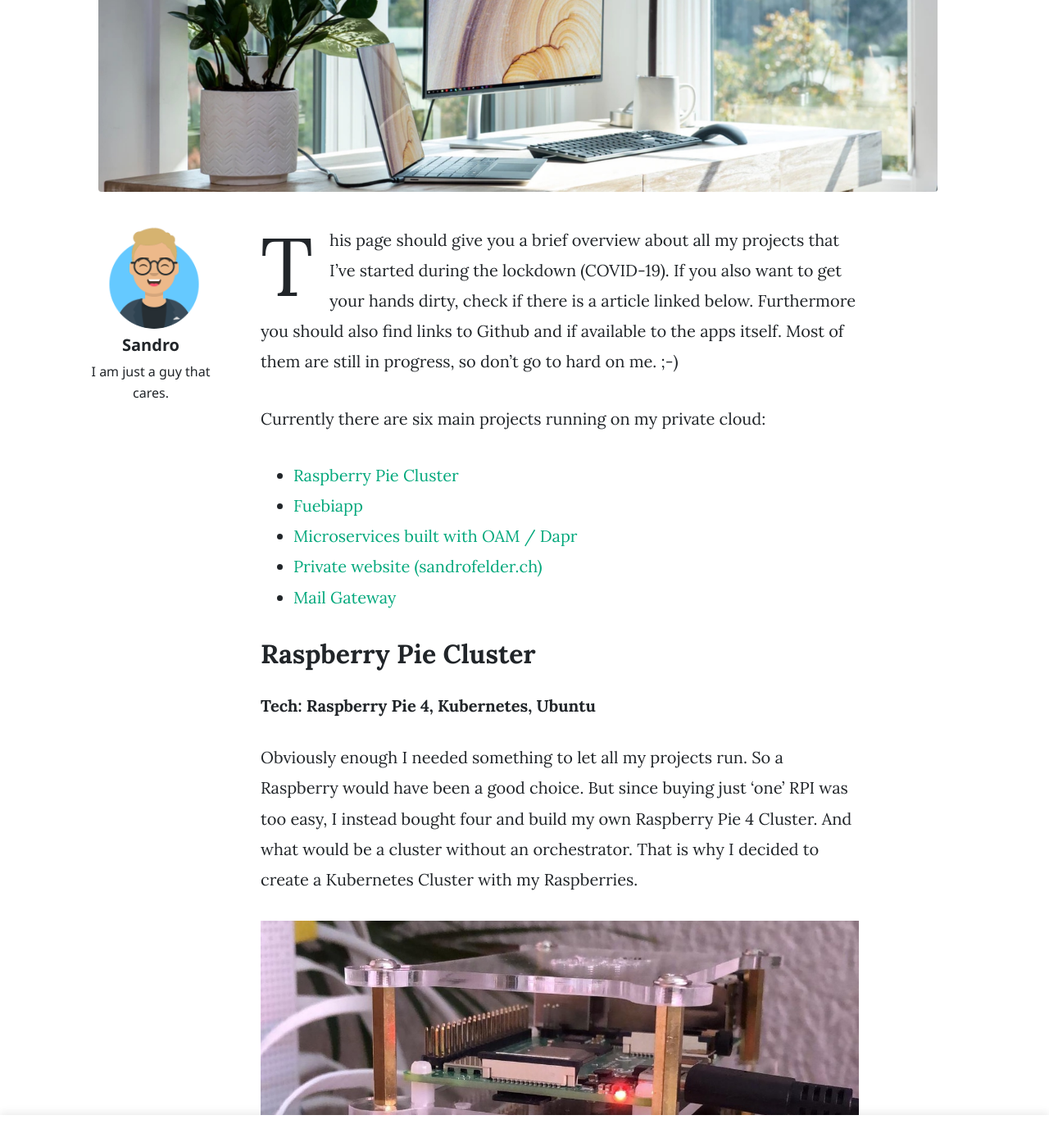
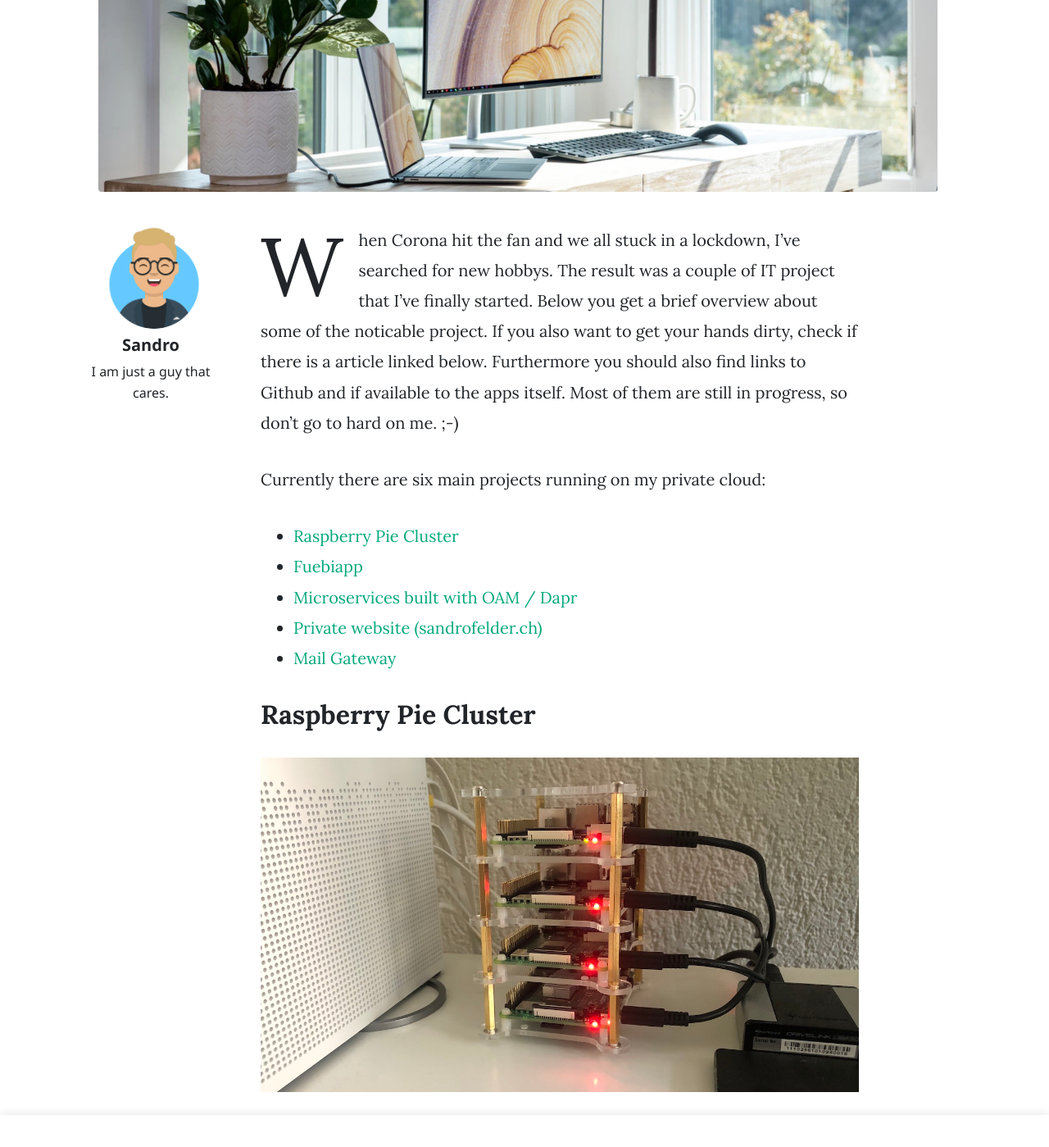
Before and after one commit to saendu/jekyll, a Jekyll site: the page built from _pages/projects.md, in a window 1280 px wide and 1400 px high, scrolled down 456 px. Shown: the whole window at 82% size. Built offline with Jekyll 4.4.1, drawn with Linux system fonts in a browser that asks for light colours; nearby versions of some CDN libraries; comment, search, counter and statistics services are not loaded; some of the changed lines change nothing that is shown; some of the changed text lies outside the part shown.

Commit message:
article changes

```diff
--- a/_pages/projects.md
+++ b/_pages/projects.md
@@ -6,7 +6,7 @@ categories: [ Article ]
 permalink: /projects.html
 image: assets/images/project-desk.jpg
 ---
-This page should give you a brief overview about all my projects that I've started during the lockdown (COVID-19). If you also want to get your hands dirty, check if there is a article linked below. Furthermore you should also find links to Github and if available to the apps itself. Most of them are still in progress, so don't go to hard on me. ;-)
+When Corona hit the fan and we all stuck in a lockdown, I've searched for new hobbys. The result was a couple of IT project that I've finally started. Below you get a brief overview about some of the noticable project. If you also want to get your hands dirty, check if there is a article linked below. Furthermore you should also find links to Github and if available to the apps itself. Most of them are still in progress, so don't go to hard on me. ;-)
 
 Currently there are six main projects running on my private cloud:
 - [Raspberry Pie Cluster](#raspberry-pie-cluster)
@@ -16,19 +16,19 @@ Currently there are six main projects running on my private cloud:
 - [Mail Gateway](#mail-gateway)
 
 ## Raspberry Pie Cluster
-##### Tech: Raspberry Pie 4, Kubernetes, Ubuntu
+![Cluster]({{ site.baseurl }}/assets/images/rpi4-cluster.jpg)
+**Tech**: Raspberry Pie 4, Kubernetes, Ubuntu
 
 Obviously enough I needed something to let all my projects run. So a Raspberry would have been a good choice. But since buying just 'one' RPI was too easy, I instead bought four and build my own Raspberry Pie 4 Cluster. And what would be a cluster without an orchestrator. That is why I decided to create a Kubernetes Cluster with my Raspberries.
-
-![walking]({{ site.baseurl }}/assets/images/rpi4-cluster.jpg)
 
 [fuebiapp]: https://fuebiapp.com
 [afterworkbeer]: https://afterworkbeer.com
 
 ## Fuebiapp
-- **Tech**: Jitsi, React, Redux
-- **Websites**: [fuebiapp.com](https://fuebiapp.com), [afterworkbeer.com](https://afterworkbeer.com)
-- **Github**: [fuebiapp-web](https://github.com/saendu/fuebiapp-web), [fuebiapp-docker](https://github.com/saendu/fuebiapp-docker)
+![Fuebiapp-Banner]({{ site.baseurl }}/assets/images/fuebiapp-banner.jpg)
+**Tech**: Jitsi, React, Redux
+**Websites**: [fuebiapp.com](https://fuebiapp.com), [afterworkbeer.com](https://afterworkbeer.com)
+**Github**: [fuebiapp-web](https://github.com/saendu/fuebiapp-web), [fuebiapp-docker](https://github.com/saendu/fuebiapp-docker)
 
 In my local dialect 'Fuebi' means 'afterwork beer'. Fuebiapp.com (or afterworkbeer.com) was one of my first Corona projects. Reason was I was missing the social times when we could have a beer together and get on each others nerves with poking others to take another round or just have a shots round.
 So Fuebiapp is a conference/meeting platform where you can hang out and have a beer together.
@@ -39,19 +39,17 @@ Some of the features include:
 + Beer counter
 + Poke somebody to have another beer
 
-![Fuebiapp-Banner]({{ site.baseurl }}/assets/images/fuebiapp-banner.jpg)
-
 ## Microservices with OAM and Dapr
-##### Tech: Microservices, OAM, Dapr, Asp.net, Express,
+**Tech**: Microservices, OAM, Dapr, Asp.net, Express
 
 Comming soon.
 
 ## Private website
-##### Tech: Raspberry Pie 4, Kubernetes, Ubuntu
+**Tech**: Raspberry Pie 4, Kubernetes, Ubuntu
 
 Comming soon.
 
-## Mail Gatway
-##### Tech: Raspberry Pie 4, Kubernetes, Ubuntu
+## Mail Gateway
+**Tech**: Raspberry Pie 4, Kubernetes, Ubuntu
 
 Comming soon.
```
Also changed, not shown: assets/images/rpi4-cluster.jpg.
